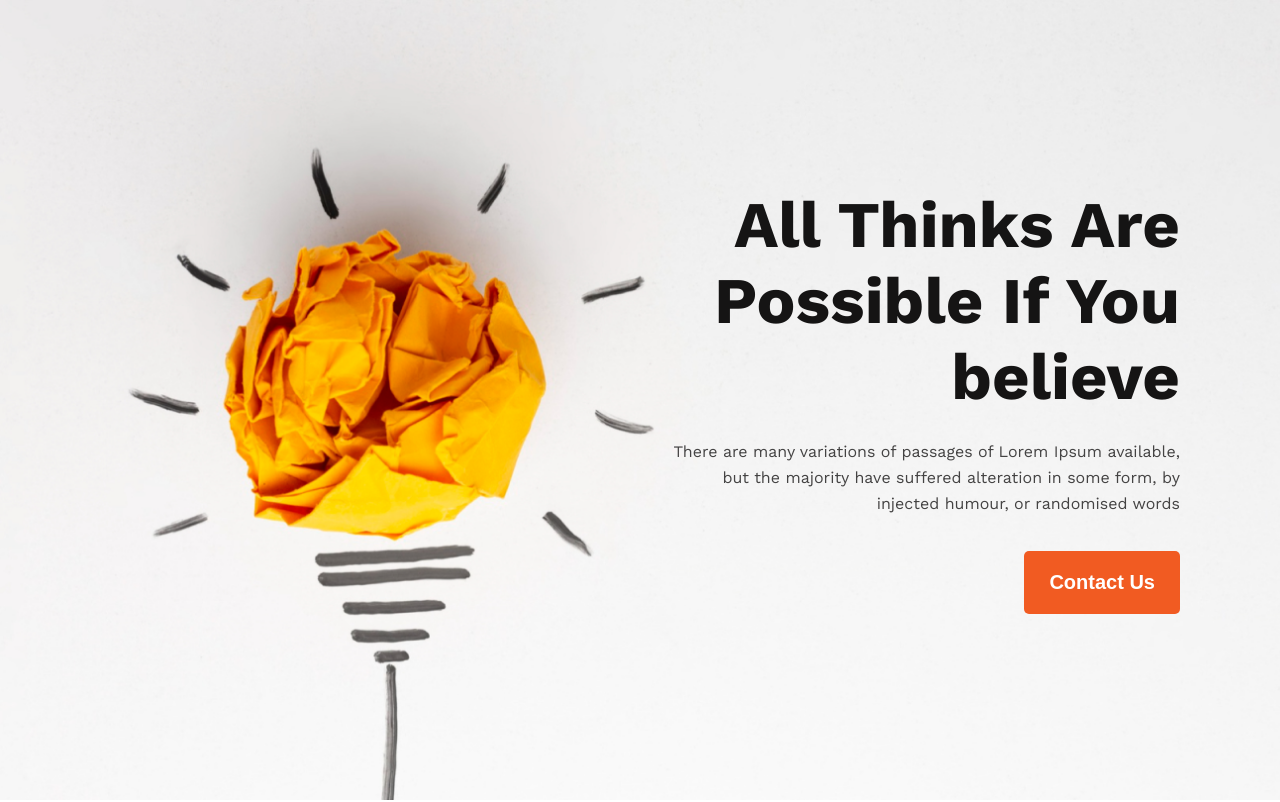
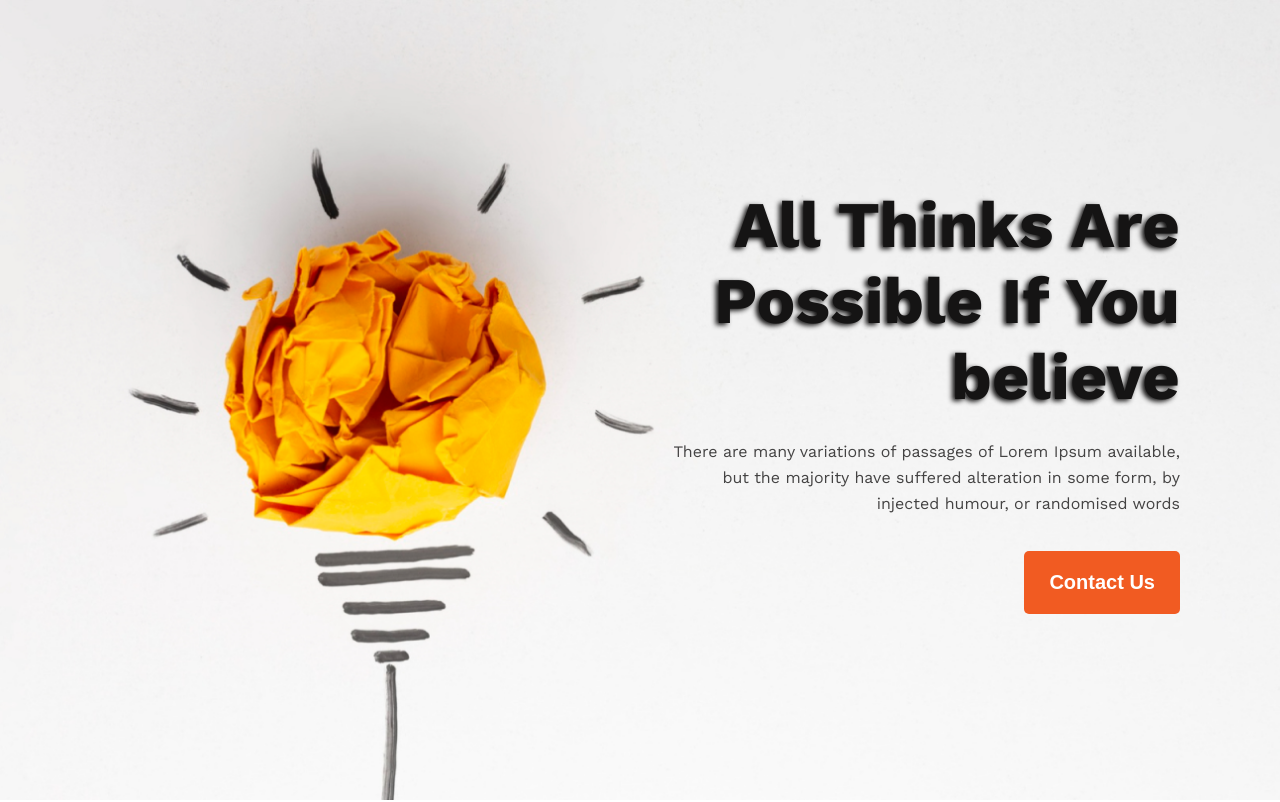
Before and after one commit to farukcse17/new-year-new-plan, a plain HTML site: page index.html in a window 1280 px wide. Shown: the top 802 px of the page. Drawn offline with nearby package versions, Linux system fonts and the light colour scheme.

Commit message:
added heading text shadow

```diff
--- a/css/style.css
+++ b/css/style.css
@@ -55,7 +55,7 @@ p, li{
     padding-right: 100px;
 }
 .header-title{
-    text-shadow: 0px 4px 4px 0px rgba(0, 0, 0, 0.25);
+    text-shadow: -3px 2px 5px;
     font-size: 65px;
     }
     .header-description{
```
